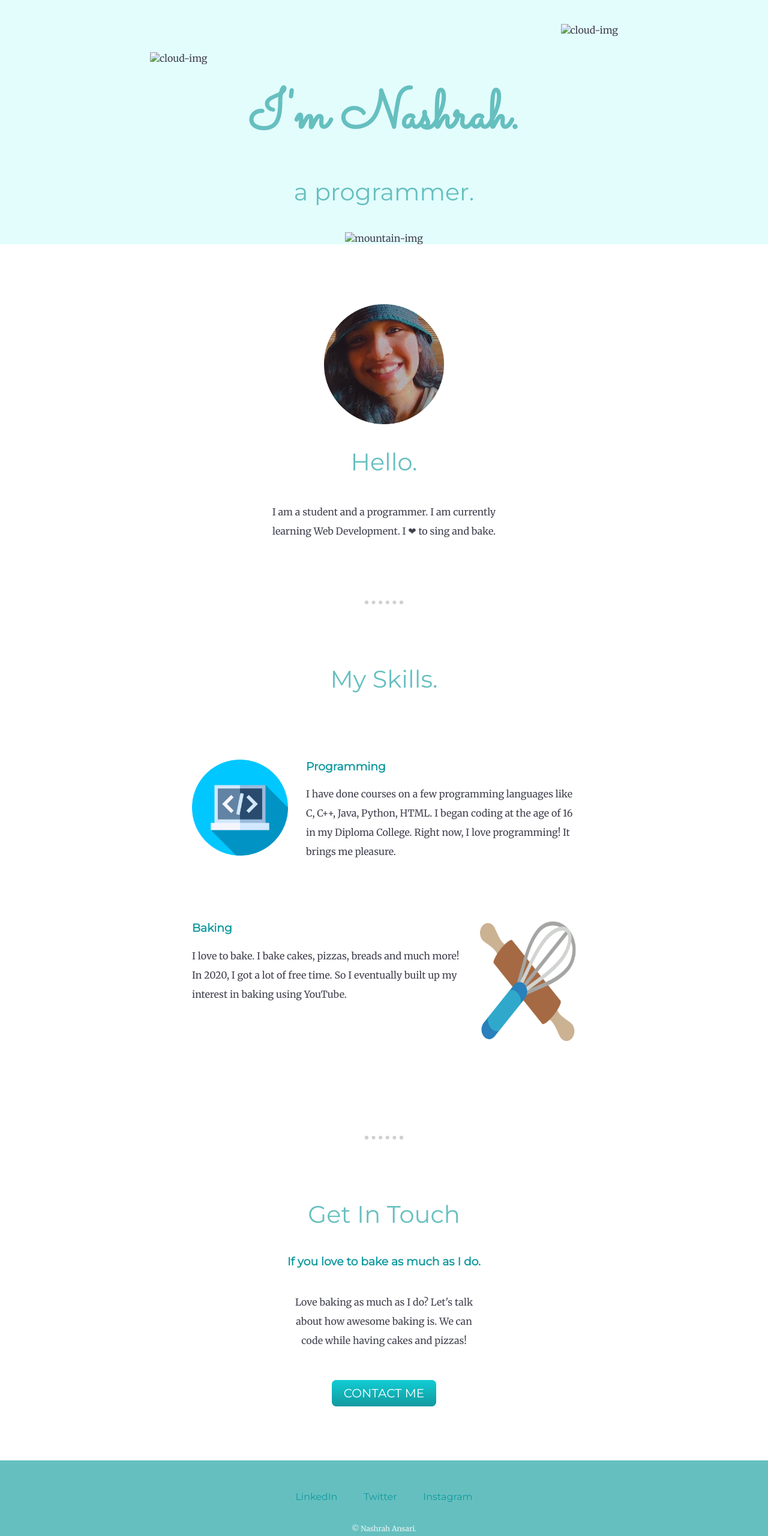
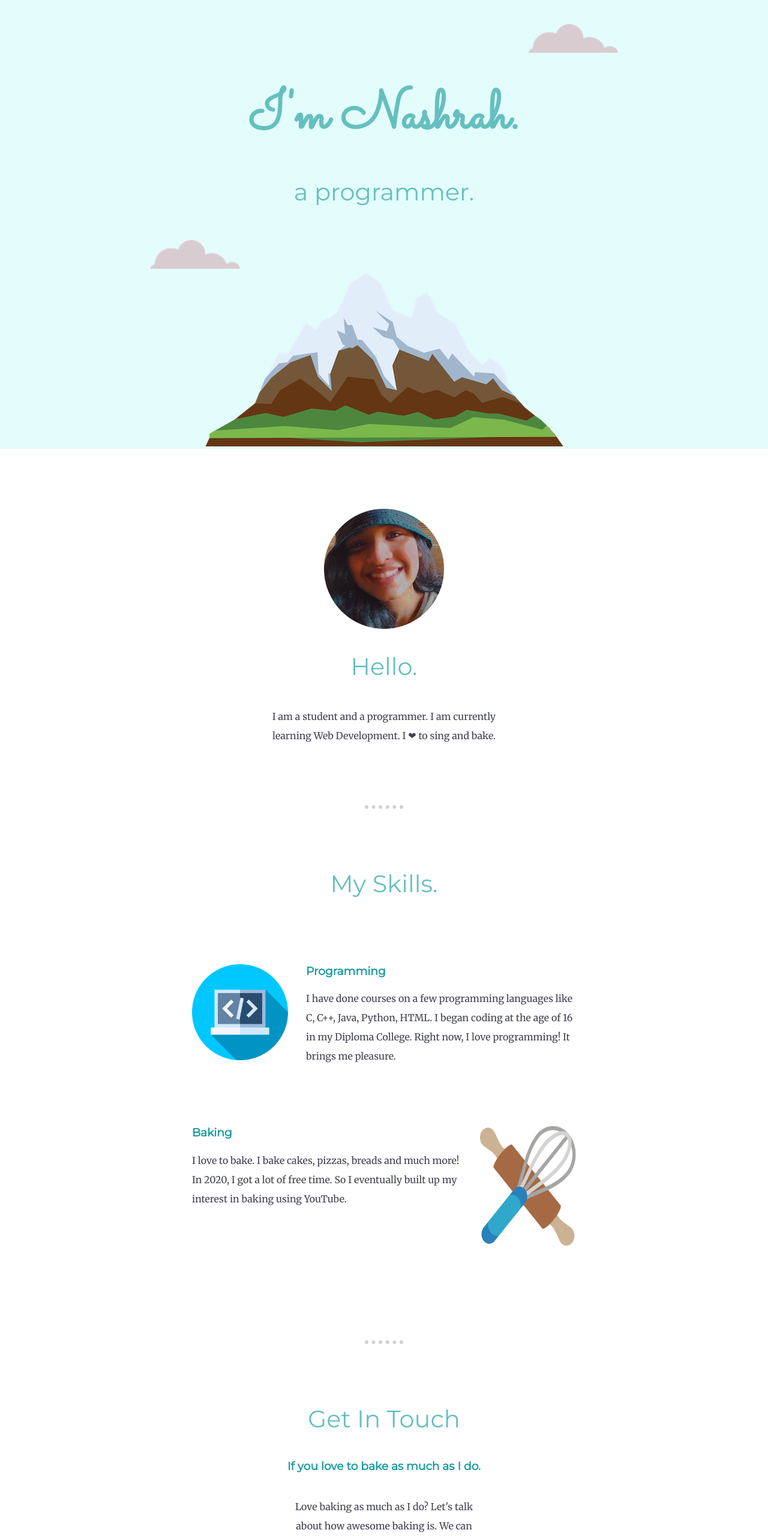
Before and after one commit to maaz25925/Website, a plain HTML site: page index.html in a window 1280 px wide. Shown: the top 2560 px of the page at 60% size. Drawn offline with Linux system fonts and the light colour scheme.

Commit message:
updated image paths & footer with updated links.

```diff
--- a/index.html
+++ b/index.html
@@ -10,11 +10,11 @@
     <link href="https://fonts.googleapis.com/css2?family=Merriweather&family=Montserrat&family=Sacramento&display=swap" rel="stylesheet">  </head>
   <body>
     <div class="top_container">
-      <img class="top-cloud"src="images/cloud.png" alt="cloud-img">
+      <img class="top-cloud"src="./cloud.png" alt="cloud-img">
       <h1>I'm Nashrah.</h1>
       <h2>a programmer.</h2>
-      <img class="bottom-cloud" src="images/cloud.png" alt="cloud-img">
-      <img src="images/mountain.png" alt="mountain-img">
+      <img class="bottom-cloud" src="./cloud.png" alt="cloud-img">
+      <img src="./mountain.png" alt="mountain-img">
     </div>
     <div class="middle-container">
       <div class="profile">
@@ -50,8 +50,9 @@
     <div class="bottom-container">
       <a class="footer-link" href="https://www.linkedin.com/in/nashrah-ansari-172933246/">LinkedIn</a>
       <a class="footer-link" href="https://twitter.com/nashrah7106">Twitter</a>
-      <a class="footer-link" href="https://www.instagram.com/nashrah_1307/">Instagram</a><br>
-      <p class="copyright">© Nashrah Ansari.</p>
+      <a class="footer-link" href="https://github.com/nashrah1307/">GitHub</a>
+      <a class="footer-link" href="https://www.instagram.com/itss_nashrah">Instagram</a><br>
+      <p class="copyright">&copy; Nashrah Ansari.</p>
     </div>
 
   </body>
```
